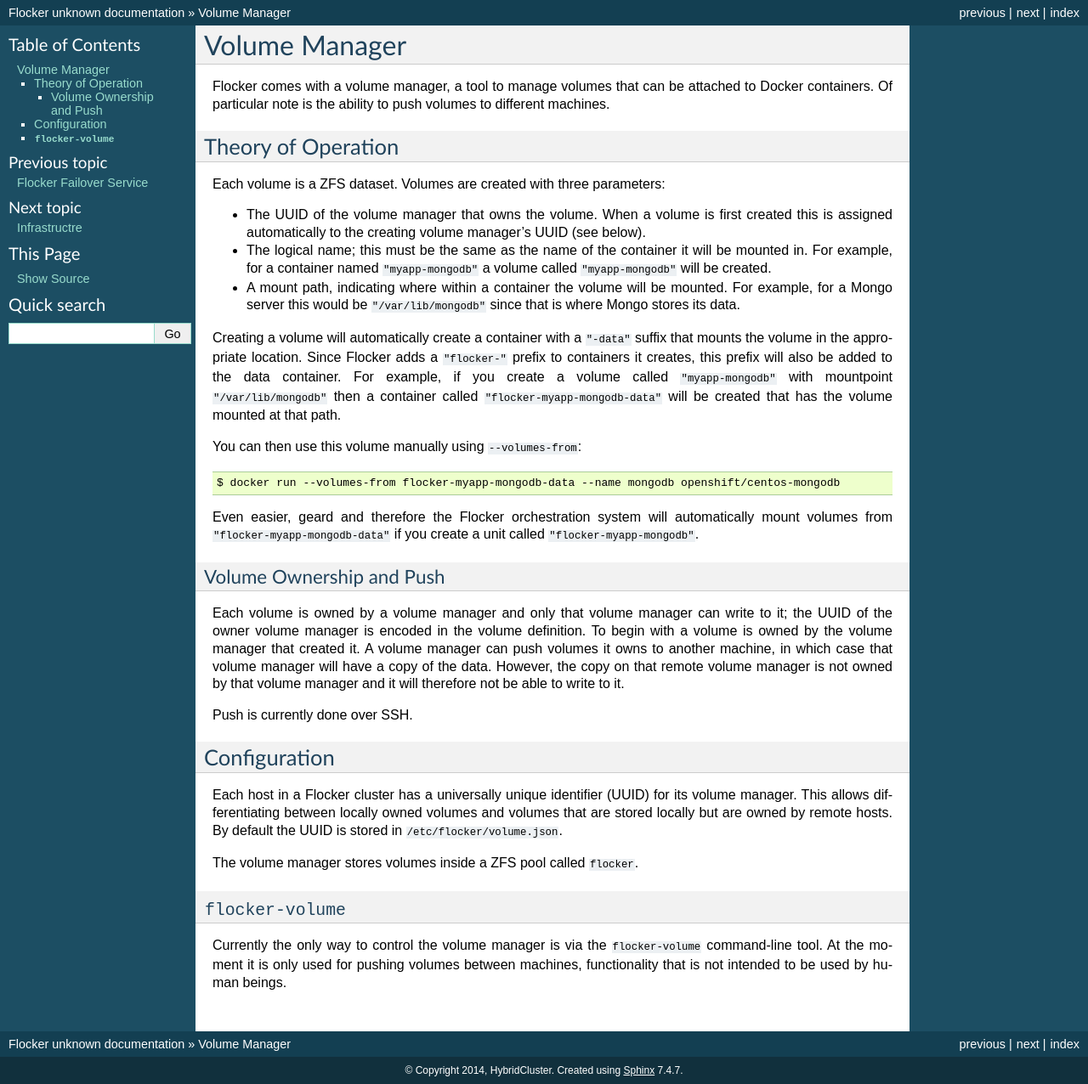
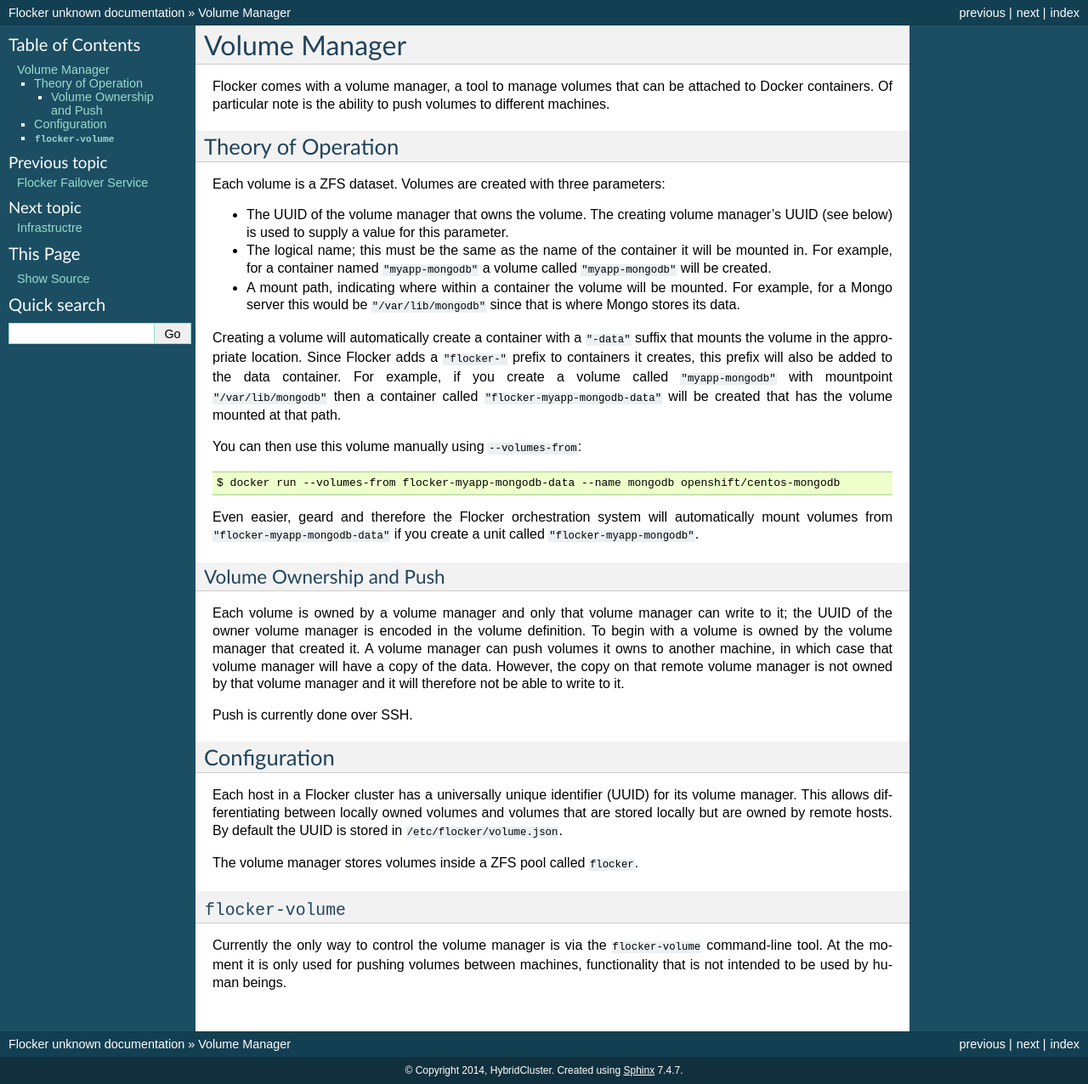
Before and after one commit to ClusterHQ/flocker, a Sphinx documentation site: the page built from docs/volume/index.rst, in a window 1280 px wide. Shown: the whole page at 85% size. Built offline with Sphinx 7.4.7, drawn with Linux system fonts in a browser that asks for light colours.

Commit message:
Address review comment: More accurate explanation.

```diff
--- a/docs/volume/index.rst
+++ b/docs/volume/index.rst
@@ -11,7 +11,7 @@
 Volumes are created with three parameters:
 
 * The UUID of the volume manager that owns the volume.
-  When a volume is first created this is assigned automatically to the creating volume manager's UUID (see below).
+  The creating volume manager's UUID (see below) is used to supply a value for this parameter.
 * The logical name; this must be the same as the name of the container it will be mounted in.
   For example, for a container named ``"myapp-mongodb"`` a volume called ``"myapp-mongodb"`` will be created.
 * A mount path, indicating where within a container the volume will be mounted.
```
